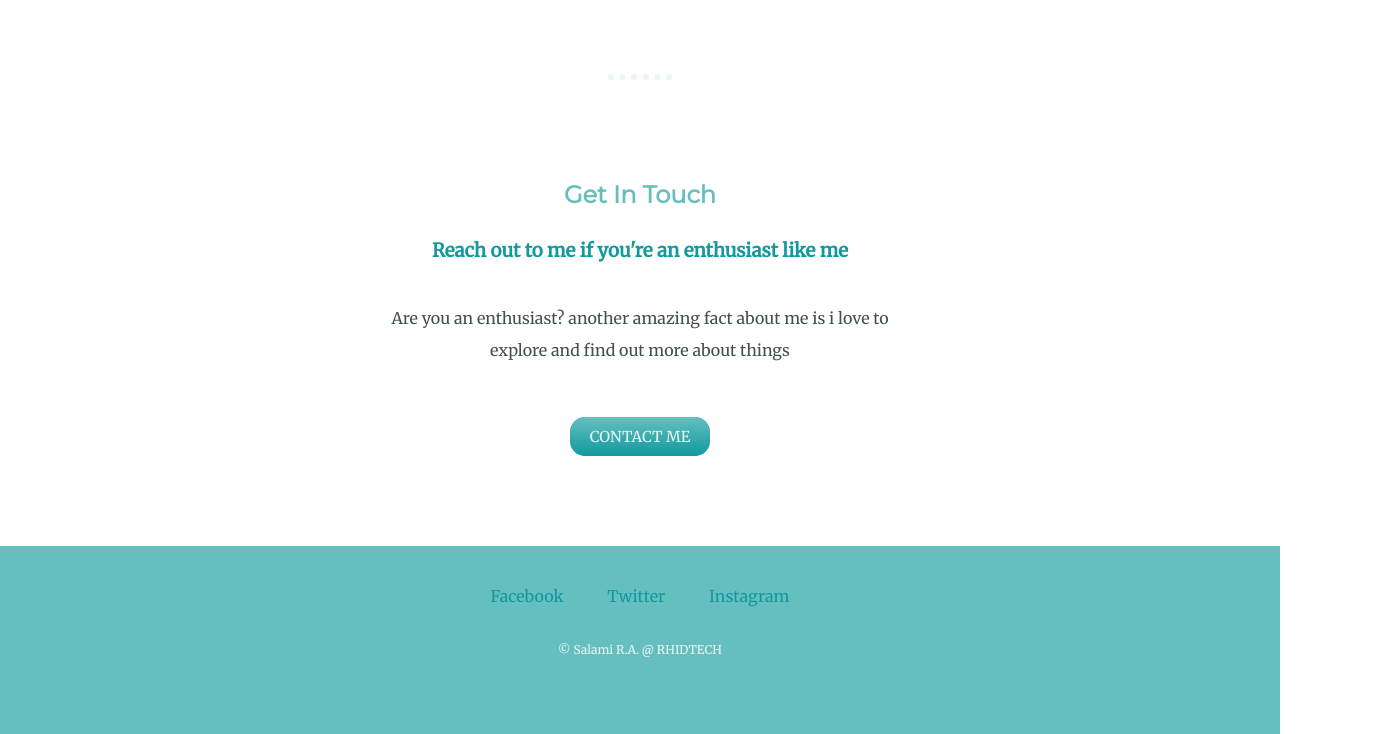
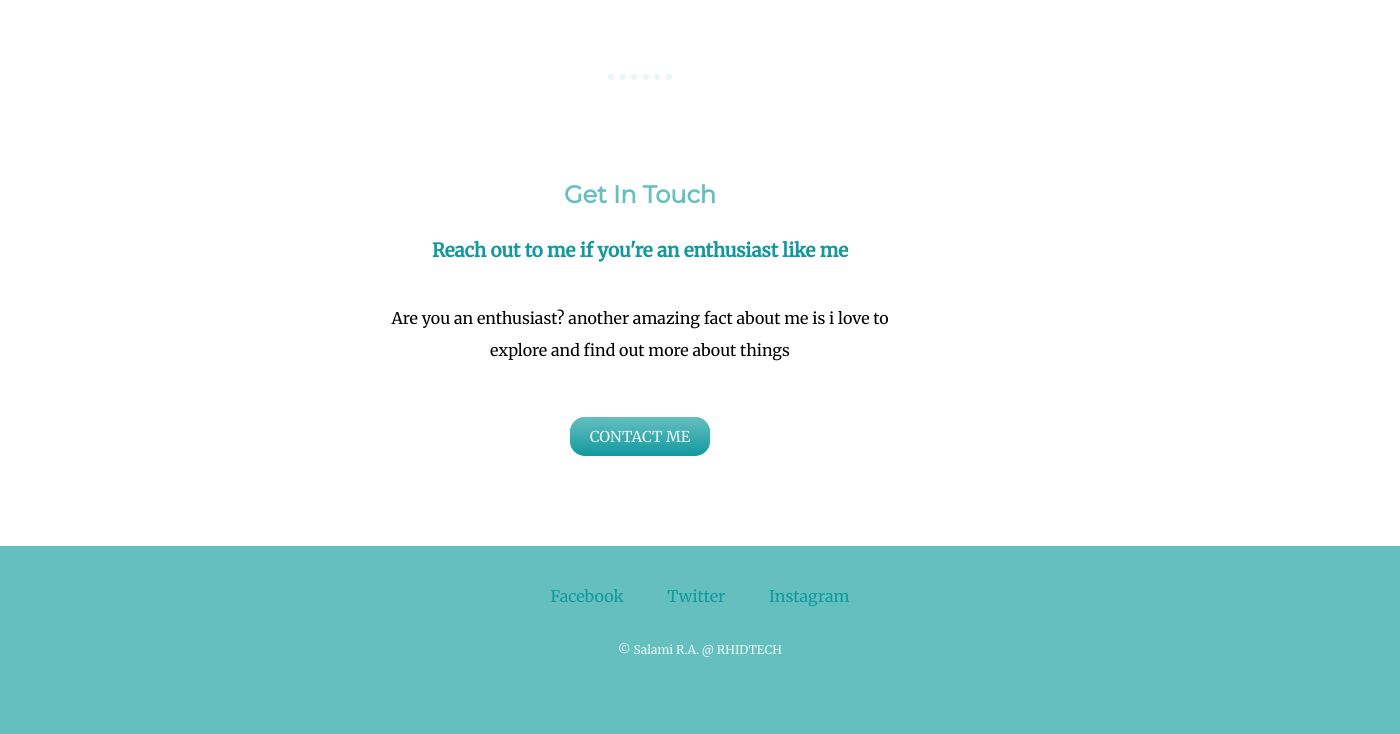
Before and after one commit to rhidtech/mysite, a plain HTML site: page index.html in a window 1280 px wide. Shown: the part 1961-2695 px from the top of the page, 1400 px wide, since content can reach past the window. Drawn offline with Linux system fonts and the light colour scheme.

Commit message:
Update styles.css

```diff
--- a/css/styles.css
+++ b/css/styles.css
@@ -3,6 +3,8 @@ body {
   text-align: center;
   font-family: 'Merriweather', serif;
   color: #40514E
+  height: 100%;
+    width: 100%;
 }
 
 h1 {
@@ -52,7 +54,7 @@ a:hover {
   background-color: #EAF6F6;
   position: relative;
   padding-top: 200px;
-  width: 100%
+  width: 100%;
 }
 
 .middle-container {
@@ -62,6 +64,7 @@ a:hover {
 .bottom-container {
   background-color: #66BFBF;
   padding: 40px 60px;
+  width: 100%;
 }
 
 .skill-row {
```
